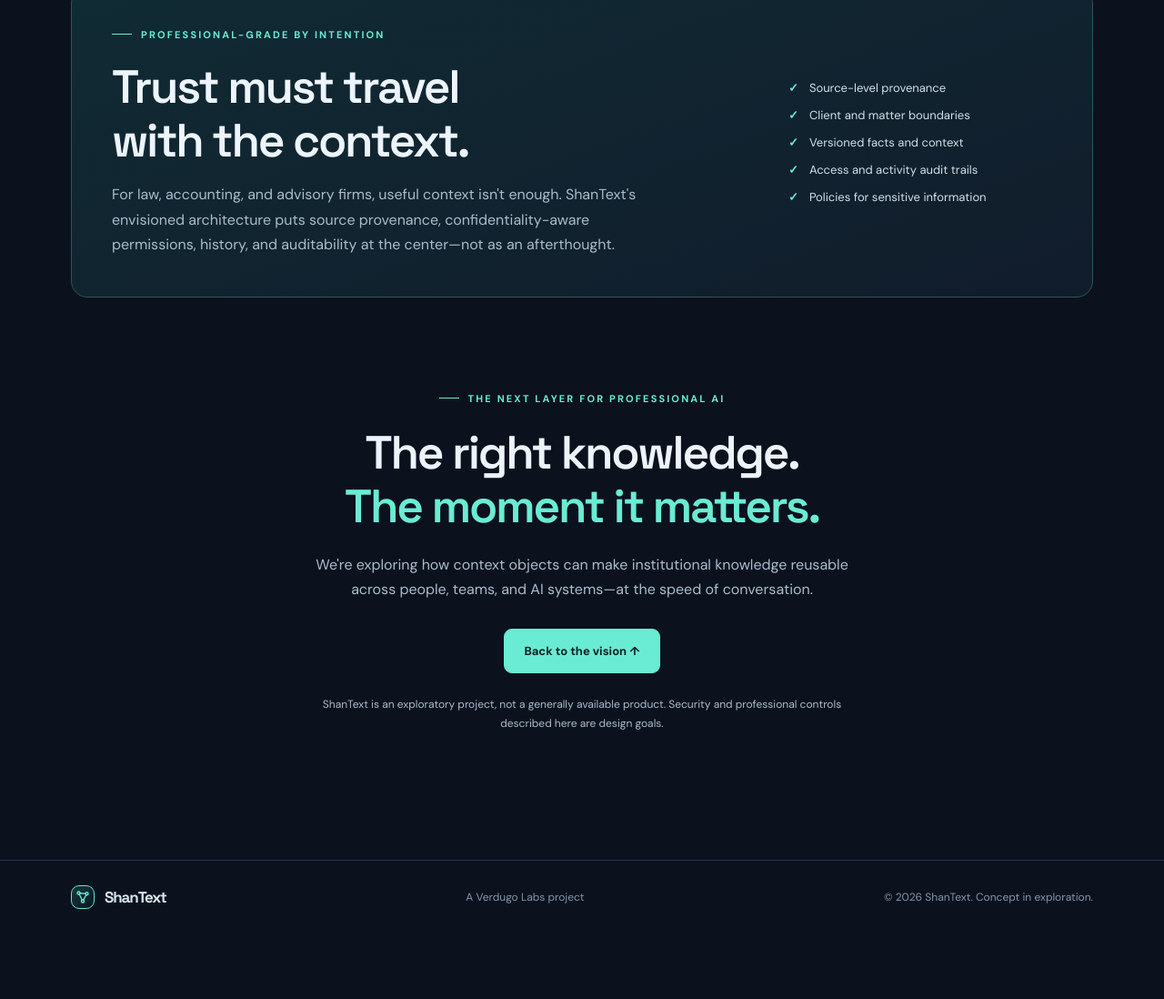
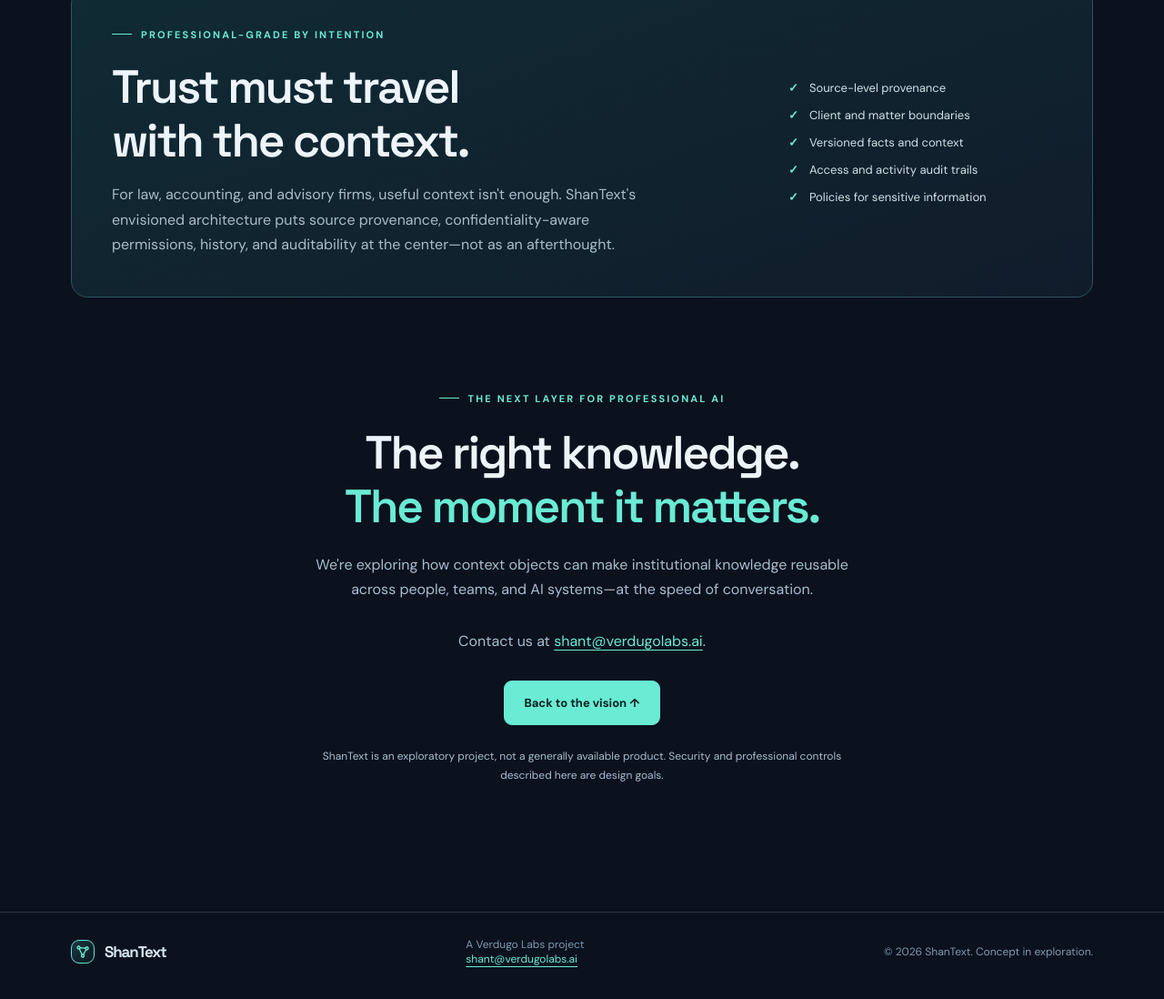
Before and after one commit to Maximize1031/ShanText, a plain HTML site: page public/index.html in a window 1280 px wide. Shown: the part 3170-4268 px from the top of the page at 91% size. Before the commit the page ends 4205 px from the top, so only its background shows below. Drawn offline with Linux system fonts and the light colour scheme.

Commit message:
Add contact email to closing section and footer

```diff
--- a/public/index.html
+++ b/public/index.html
@@ -102,6 +102,7 @@
     .footer .brandmark { width:26px; height:26px; }
     .footer .brandmark svg { width:18px; height:18px; }
     .footer p { margin:0; }
+    .contact-link { color:var(--teal); text-decoration:underline; text-underline-offset:4px; overflow-wrap:anywhere; }
     :focus-visible { outline:2px solid var(--teal); outline-offset:3px; }
     @media (max-width:880px) { .hero{grid-template-columns:1fr;padding-top:60px;} .hero-copy{max-width:680px;} .visual{max-width:640px;width:100%;margin:auto;} .features{grid-template-columns:repeat(2,1fr);} .trust{flex-direction:column;align-items:flex-start;} .trust-list{flex:auto;} }
     @media (max-width:570px) { .container{padding:0 20px;} .header{padding-top:20px;padding-bottom:20px;} .nav a:not(.nav-cta){display:none;} .nav .nav-cta{font-size:11px;padding:9px 12px;} .brand{font-size:20px;} .hero{padding-top:45px;padding-bottom:65px;} h1{font-size:52px;letter-spacing:-2.9px;} .lead{font-size:16px;} .section{padding-top:76px;padding-bottom:78px;} .features,.steps{grid-template-columns:1fr;} .steps{gap:18px;} .feature{min-height:0;} .trust{padding:25px;} .closing{padding-top:85px;padding-bottom:90px;} .footer-inner{flex-direction:column;align-items:flex-start;} .demo{padding:18px;} .object-card{padding:13px;} .strip-inner{gap:10px 20px;font-size:10px;} }
@@ -150,9 +151,9 @@
     <section class="how" id="how"><div class="container section"><div class="section-heading"><div class="eyebrow">The approach</div><h2>From scattered information<br/>to shared understanding.</h2></div><div class="steps"><div class="step"><div class="step-num">01 / Connect</div><h3>Start with the sources.</h3><p>Bring together relevant information from email, documents, systems of record, conversations, and existing context objects.</p></div><div class="step"><div class="step-num">02 / Compose</div><h3>Create living context.</h3><p>Extract facts, preserve relationships, reconcile changes, and assemble permissioned views for the people and matters that need them.</p></div><div class="step"><div class="step-num">03 / Ask</div><h3>Get to the answer.</h3><p>Make the right context reachable from an AI assistant during a client call, meeting, or time-sensitive professional workflow.</p></div></div></div></section>
     <section class="container section" id="example"><div class="section-heading"><div class="eyebrow">Designed for the moment of need</div><h2>As natural as asking<br/>the colleague next to you.</h2><p>Imagine using ShanText-backed context in the middle of a conversation. Explore hypothetical examples of the experience we're designing.</p></div><div class="demo"><div class="demo-head"><strong>Illustrative context interaction</strong><span>Concept demo · Not live data</span></div><div class="question-options" role="group" aria-label="Choose a question"><button type="button" class="question" aria-pressed="true" data-question="payments">Has this tenant paid on time?</button><button type="button" class="question" aria-pressed="false" data-question="warranty">What is the roof warranty?</button><button type="button" class="question" aria-pressed="false" data-question="matter">What decisions are still open?</button></div><div class="demo-result" aria-live="polite"><p id="answer-text">Not consistently. The illustrative payment history shows two late payments in the last six months, followed by an on-time payment in October.</p><small id="answer-meta">Hypothetical context: payment ledger + manager correspondence · Source links available in a real implementation</small></div></div></section>
     <section class="container"><div class="trust"><div><div class="eyebrow" style="margin-bottom:22px">Professional-grade by intention</div><h2>Trust must travel<br/>with the context.</h2><p>For law, accounting, and advisory firms, useful context isn't enough. ShanText's envisioned architecture puts source provenance, confidentiality-aware permissions, history, and auditability at the center—not as an afterthought.</p></div><ul class="trust-list"><li>Source-level provenance</li><li>Client and matter boundaries</li><li>Versioned facts and context</li><li>Access and activity audit trails</li><li>Policies for sensitive information</li></ul></div></section>
-    <section class="container closing"><div class="eyebrow" style="justify-content:center;margin-bottom:24px">The next layer for professional AI</div><h2>The right knowledge.<br/><span class="gradient">The moment it matters.</span></h2><p>We're exploring how context objects can make institutional knowledge reusable across people, teams, and AI systems—at the speed of conversation.</p><a class="button primary" href="#top">Back to the vision ↑</a><p class="project-note" style="margin-top:24px">ShanText is an exploratory project, not a generally available product. Security and professional controls described here are design goals.</p></section>
+    <section class="container closing"><div class="eyebrow" style="justify-content:center;margin-bottom:24px">The next layer for professional AI</div><h2>The right knowledge.<br/><span class="gradient">The moment it matters.</span></h2><p>We're exploring how context objects can make institutional knowledge reusable across people, teams, and AI systems—at the speed of conversation.</p><p>Contact us at <a class="contact-link" href="mailto:shant@verdugolabs.ai">shant@verdugolabs.ai</a>.</p><a class="button primary" href="#top">Back to the vision ↑</a><p class="project-note" style="margin-top:24px">ShanText is an exploratory project, not a generally available product. Security and professional controls described here are design goals.</p></section>
   </main>
-  <footer class="footer"><div class="container footer-inner"><a href="#top" class="brand"><span class="brandmark"><svg viewBox="0 0 24 24" fill="none" stroke="currentColor" stroke-width="1.8" stroke-linecap="round" stroke-linejoin="round"><circle cx="6" cy="6" r="2"/><circle cx="18" cy="7" r="2"/><circle cx="12" cy="18" r="2"/><path d="M8 6.3 16 6.8M7 8l4 8m6-7-4 7"/></svg></span>ShanText</a><p>A Verdugo Labs project</p><p>© <span id="year">2026</span> ShanText. Concept in exploration.</p></div></footer>
+  <footer class="footer"><div class="container footer-inner"><a href="#top" class="brand"><span class="brandmark"><svg viewBox="0 0 24 24" fill="none" stroke="currentColor" stroke-width="1.8" stroke-linecap="round" stroke-linejoin="round"><circle cx="6" cy="6" r="2"/><circle cx="18" cy="7" r="2"/><circle cx="12" cy="18" r="2"/><path d="M8 6.3 16 6.8M7 8l4 8m6-7-4 7"/></svg></span>ShanText</a><p>A Verdugo Labs project<br/><a class="contact-link" href="mailto:shant@verdugolabs.ai">shant@verdugolabs.ai</a></p><p>© <span id="year">2026</span> ShanText. Concept in exploration.</p></div></footer>
   <script>
     const examples = {
       payments: { answer:"Not consistently. The illustrative payment history shows two late payments in the last six months, followed by an on-time payment in October.",meta:"Hypothetical context: payment ledger + manager correspondence · Source links available in a real implementation" },
```
